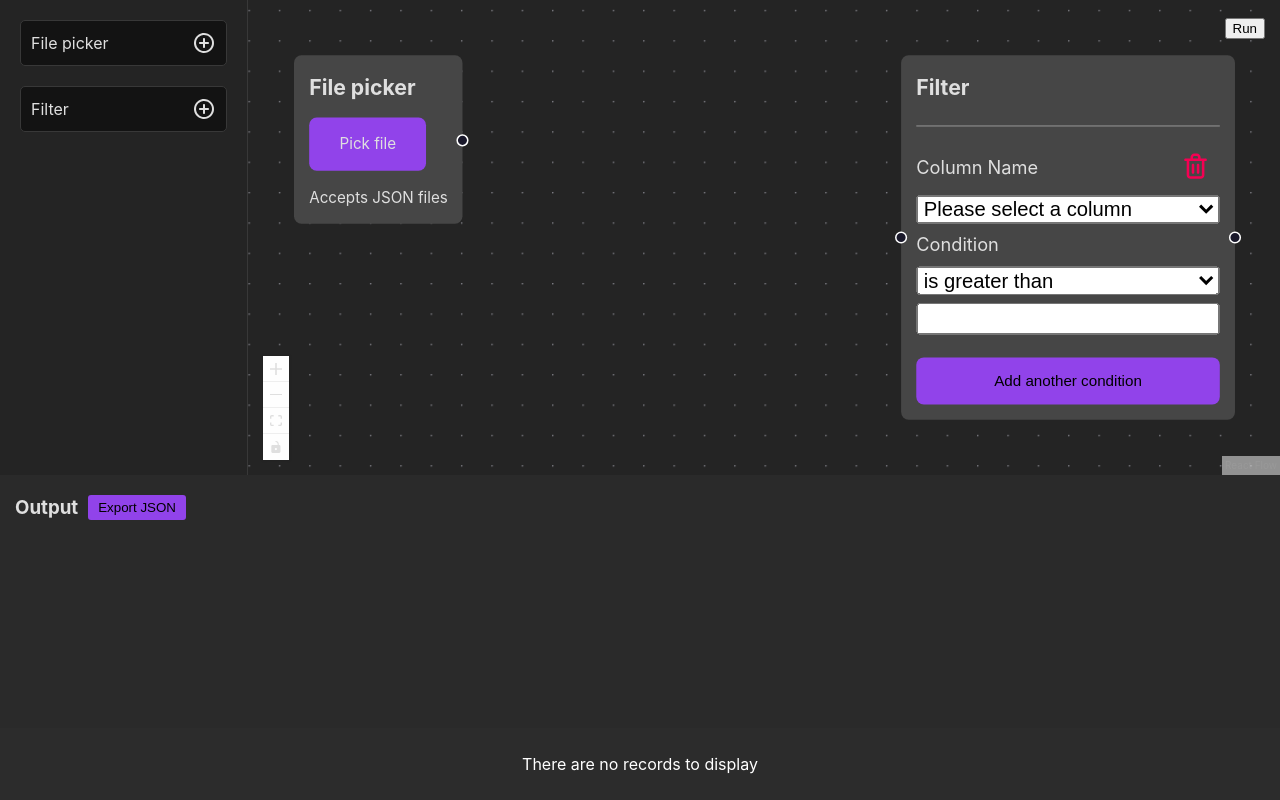
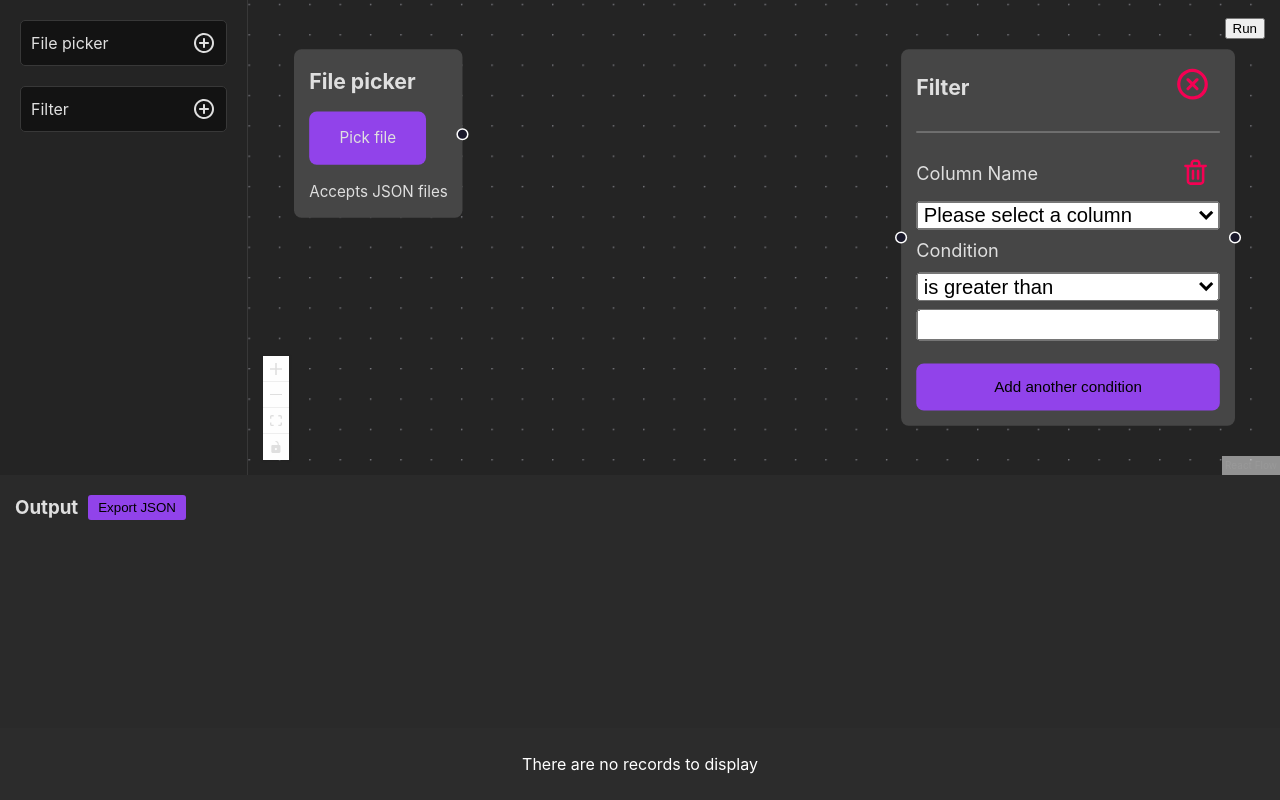
Before and after one commit to djhemath/FlowData-ETL, a React (Vite) app: page / in a window 1280 px wide. Built offline with nearby package versions, Linux system fonts and the light colour scheme.

Commit message:
feat: remove functionality for filter component

```diff
--- a/src/components/custom_nodes/Filter/Filter.styled.tsx
+++ b/src/components/custom_nodes/Filter/Filter.styled.tsx
@@ -24,4 +24,11 @@ export const FilterColumnRow = styled.div`
 export const FilterDeleteButton = styled.button`
     background: none;
     border: none;
+    cursor: pointer;
 `;
+
+export const FilterHeaderContainer = styled.div`
+    display: flex;
+    justify-content: space-between;
+    align-items: center;
+`;
--- a/src/components/custom_nodes/Filter/Filter.tsx
+++ b/src/components/custom_nodes/Filter/Filter.tsx
@@ -1,8 +1,8 @@
 import { Handle, NodeProps, Position, useHandleConnections, useNodesData, useReactFlow } from "@xyflow/react";
 import { CustomNodeButton, CustomNodeContainer, CustomNodeTitle, StyledHR } from "../CustomNode.styled";
-import { FilterColumnRow, FilterDeleteButton, FilterInnerContainer, FilterLabel, FilterOptionsContainer } from "./Filter.styled";
+import { FilterColumnRow, FilterDeleteButton, FilterHeaderContainer, FilterInnerContainer, FilterLabel, FilterOptionsContainer } from "./Filter.styled";
 import { Fragment, ReactEventHandler, useEffect, useRef, useState } from "react";
-import { Delete } from "../../icons";
+import { Close, Delete } from "../../icons";
 
 export enum Operator {
     IS_EQUAL_TO = 'IS_EQUAL_TO',
@@ -25,7 +25,7 @@ export type Condition = {
 
 // TODO: Ability to perform OR filter
 export default function Filter({ id }: NodeProps) {
-    const { updateNodeData } = useReactFlow();
+    const { updateNodeData, deleteElements } = useReactFlow();
     const numberOfConditions = useRef(1);
 
     const connections = useHandleConnections({
@@ -112,7 +112,12 @@ export default function Filter({ id }: NodeProps) {
         <CustomNodeContainer style={{minWidth: 200}}>
             <Handle type="target" position={Position.Left}/>
             <FilterInnerContainer>
-                <CustomNodeTitle>Filter</CustomNodeTitle>
+                <FilterHeaderContainer>
+                    <CustomNodeTitle>Filter</CustomNodeTitle>
+                    <FilterDeleteButton onClick={() => deleteElements({nodes: [{id}]})}>
+                        <Close />
+                    </FilterDeleteButton>
+                </FilterHeaderContainer>
                 {
                     conditions.map(condition => (
                         <Fragment key={condition.id}>
```
